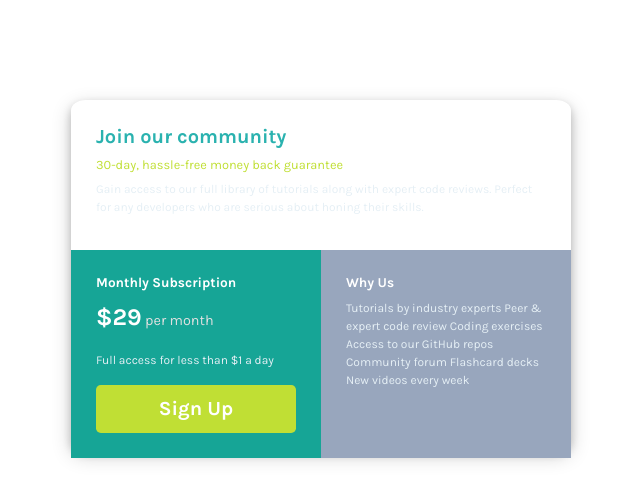
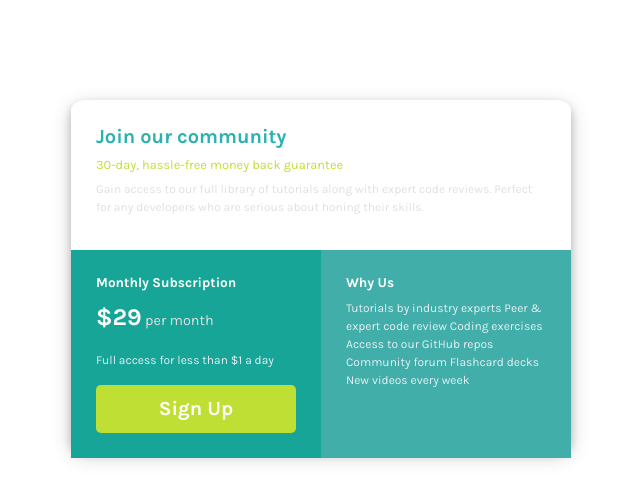
Before and after one commit to Gabbarv/single-price-grid, a plain HTML site: page index.html in a window 1280 px wide. Shown: the whole page, without its empty margins (319-959 px from the left). Drawn offline with nearby package versions, Linux system fonts and the light colour scheme.

Commit message:
Update style.css

```diff
--- a/style.css
+++ b/style.css
@@ -26,7 +26,7 @@ body{
 
 
 
-  background-color:  hsl(218, 22%, 67%);
+  background-color:  #41aea9;
 }
 .row{
   margin-left: 0;
@@ -41,7 +41,7 @@ h4{
 }
 .p{
   font-size: .75rem;
-  color: hsl(204, 43%, 93%);
+  color: #e0e0e0;
   font-weight: 400;
 }
 h5{
```
